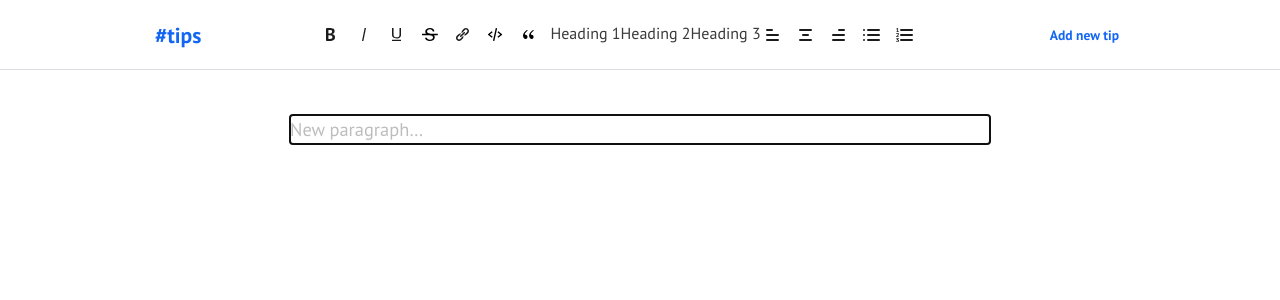
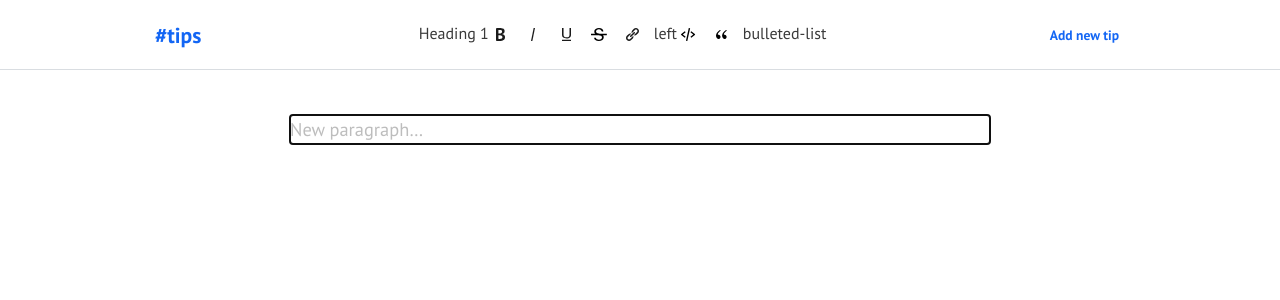
Before and after one commit to devenode/tips_frontend, a React (Create React App) app: page /edit-post in a window 1280 px wide. Shown: the top 300 px of the page. Built offline with nearby package versions, Linux system fonts and the light colour scheme.

Commit message:
Drop down list

```diff
--- /dev/null
+++ b/src/components/Dropdown/index.js
@@ -0,0 +1,43 @@
+import { useState, useRef, useEffect, useCallback } from 'react';
+import s from './styles.module.css';
+
+export const Dropdown = props => {
+   const { chosen, options } = props;
+   const [isVisible, setVisibility] = useState(false);
+   const dropdown = useRef();
+
+   const handleWindowClick = useCallback(e => {
+      const node = dropdown.current;
+      if (node.contains(e.target)) return;
+      setVisibility(false);
+   }, []);
+
+   useEffect(() => {
+      window.addEventListener(`click`, handleWindowClick);
+
+      return () => {
+         window.removeEventListener(`click`, handleWindowClick);
+      }
+   }, [handleWindowClick]);
+
+   const handleClick = e => {
+      setVisibility(true);
+   }
+
+   return (
+      <div ref={dropdown} onClick={handleClick} className={s.dropdownBox}>
+         <div className={s.chosenBox}>
+            {chosen}
+         </div>
+         <div className={`${s.optionsBox} ${isVisible ? s.showOptions : ``}`}>
+            {
+               options.map((el, i) => {
+                  return <div key={i}>{el}</div>
+               })
+            }
+         </div>
+      </div>
+   )
+}
+
+export default Dropdown;
--- /dev/null
+++ b/src/components/Dropdown/styles.module.css
@@ -0,0 +1,14 @@
+.dropdownBox {
+   position: relative;
+}
+
+.optionsBox {
+   position: absolute;
+   top: 0;
+   left: 0;
+   display: none;
+}
+
+.showOptions {
+   display: block;
+}
--- a/src/components/TextEditor/StyleButton.js
+++ b/src/components/TextEditor/StyleButton.js
@@ -1,11 +1,17 @@
 import { useSlate } from 'slate-react';
 import { Editor } from 'slate';
+import isHotkey from 'is-hotkey';
 import bold from '../../icons/bold.svg';
 import italic from '../../icons/italic.svg';
 import underline from '../../icons/underline.svg';
 import strike from '../../icons/strike.svg';
 import s from './StylePanel/styles.module.css';
 
+export const HOTKEYS = {
+   'mod+b': `bold`,
+   'mod+i': `italic`,
+   'mod+u': `underline`
+}
 
 export const TEXT_STYLES = {
    bold: `bold`,
@@ -51,4 +57,15 @@ const toggleStyle = (editor, format, e) => {
    }
 }
 
+export const handleHotkeyPress = (editor, e) => {
+   for (const hotkey in HOTKEYS) {
+      if (isHotkey(hotkey, e)) {
+         e.preventDefault();
+         const mark = HOTKEYS[hotkey];
+         toggleStyle(editor, mark);
+      }
+   }
+
+}
+
 export default StyleButton;
--- a/src/components/TextEditor/StylePanel/index.js
+++ b/src/components/TextEditor/StylePanel/index.js
@@ -5,26 +5,42 @@ import TAGS from '../elements';
 import s from './styles.module.css';
 import { TEXT_ALIGN } from '../BlockButton';
 import { TEXT_STYLES } from '../StyleButton';
+import Dropdown from '../../Dropdown';
+
+
+const headings = [
+   <BlockButton format={TAGS.H1} />,
+   <BlockButton format={TAGS.H2} />,
+   <BlockButton format={TAGS.H3} />,
+];
+
+const lists = [
+   <BlockButton format={TAGS.UL} />,
+   <BlockButton format={TAGS.OL} />
+];
+
+const aligns = [
+   <BlockButton format={TEXT_ALIGN.left} />,
+   <BlockButton format={TEXT_ALIGN.center} />,
+   <BlockButton format={TEXT_ALIGN.right} />
+];
 
 export const StylePanel = () => {
 
    return (
       <div className={s.stylePanelBox}>
+
+         <Dropdown options={headings} chosen={TAGS.H1}/>
          <StyleButton format={TEXT_STYLES.bold} />
          <StyleButton format={TEXT_STYLES.italic} />
          <StyleButton format={TEXT_STYLES.underline} />
          <StyleButton format={TEXT_STYLES.strike} />
          <LinkButton />
+         <Dropdown options={aligns} chosen={TEXT_ALIGN.left}/>
          <BlockButton format={TAGS.PRE} />
-         <BlockButton format={TAGS.BLOCKQUOTE}/>
-         <BlockButton format={TAGS.H1}/>
-         <BlockButton format={TAGS.H2}/>
-         <BlockButton format={TAGS.H3}/>
-         <BlockButton format={TEXT_ALIGN.left}/>
-         <BlockButton format={TEXT_ALIGN.center}/>
-         <BlockButton format={TEXT_ALIGN.right}/>
-         <BlockButton format={TAGS.UL} />
-         <BlockButton format={TAGS.OL} />
+         <BlockButton format={TAGS.BLOCKQUOTE} />
+         <Dropdown options={lists} chosen={TAGS.UL}/>
+
       </div>
    )
 }
--- a/src/components/TextEditor/elements.js
+++ b/src/components/TextEditor/elements.js
@@ -1,5 +1,5 @@
 const TAGS = {
-   P: `paragraph`,
+   P: `Paragraph`,
    A: `link`,
    BLOCKQUOTE: `blockquote`,
    H1: `Heading 1`,
--- a/src/components/TextEditor/hotkeys.js
+++ /dev/null
@@ -1,36 +0,0 @@
-import { Editor } from 'slate';
-import isHotkey from 'is-hotkey';
-
-export const HOTKEYS = {
-   'mod+b': `bold`,
-   'mod+i': `italic`,
-   'mod+u': `underline`
-}
-
-export const handleHotkeyPress = (editor, e) => {
-   for (const hotkey in HOTKEYS) {
-      if (isHotkey(hotkey, e)) {
-         e.preventDefault();
-         const mark = HOTKEYS[hotkey];
-         toggleMark(editor, mark);
-      }
-   }
-
-}
-
-export const isMarkActive = (editor, format) => {
-   const marks = Editor.marks(editor);
-   return marks ? marks[format] === true : false;
-}
-
-export const toggleMark = (editor, format) => {
-   const isActive = isMarkActive(editor, format);
-
-   if (isActive) {
-      Editor.removeMark(editor, format);
-   } else {
-      Editor.addMark(editor, format, true);
-   }
-}
-
-export default HOTKEYS;
--- a/src/components/TextEditor/index.js
+++ b/src/components/TextEditor/index.js
@@ -3,7 +3,7 @@ import { Editable, useSlate } from 'slate-react';
 import Leaf from './Leaf';
 import Block from './Block';
 import { stepInOutFromInline } from './withInlines';
-import { handleHotkeyPress } from './hotkeys';
+import { handleHotkeyPress } from './StyleButton';
 import s from './styles.module.css';
 
 const TextEditor = props => {
```
